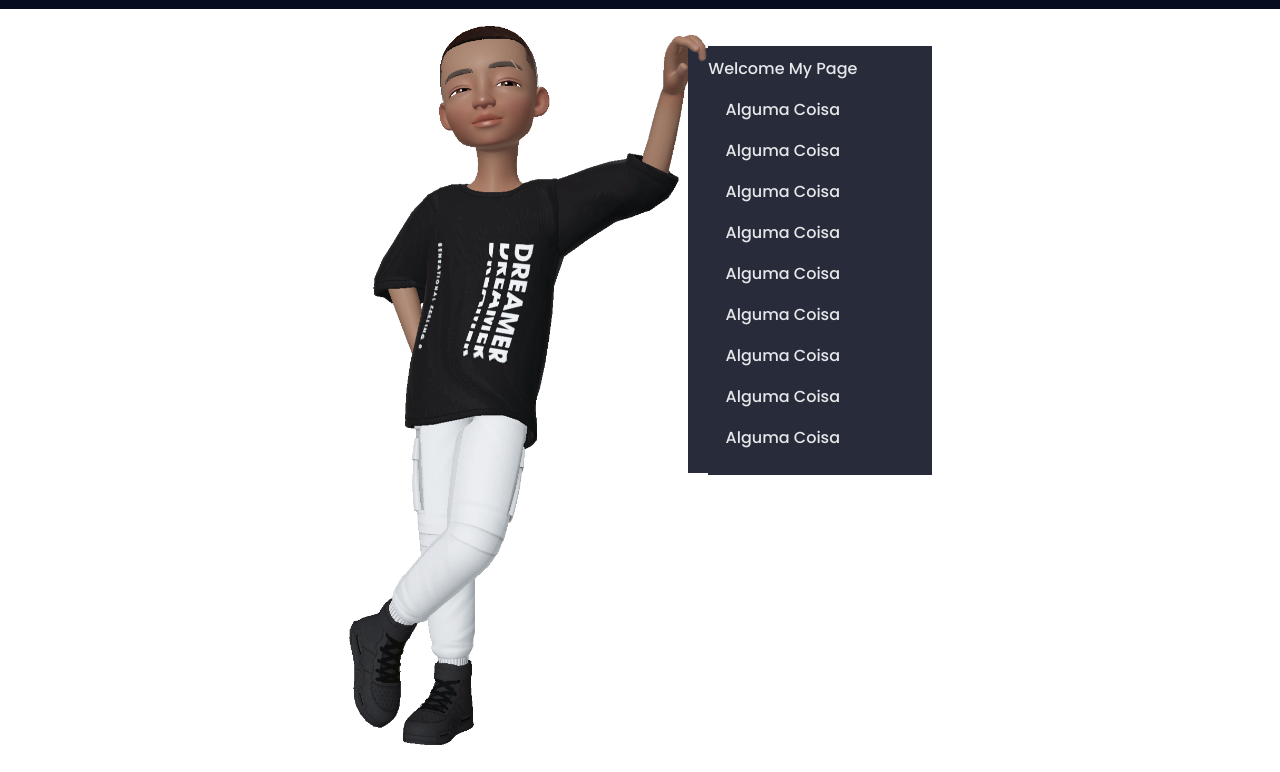
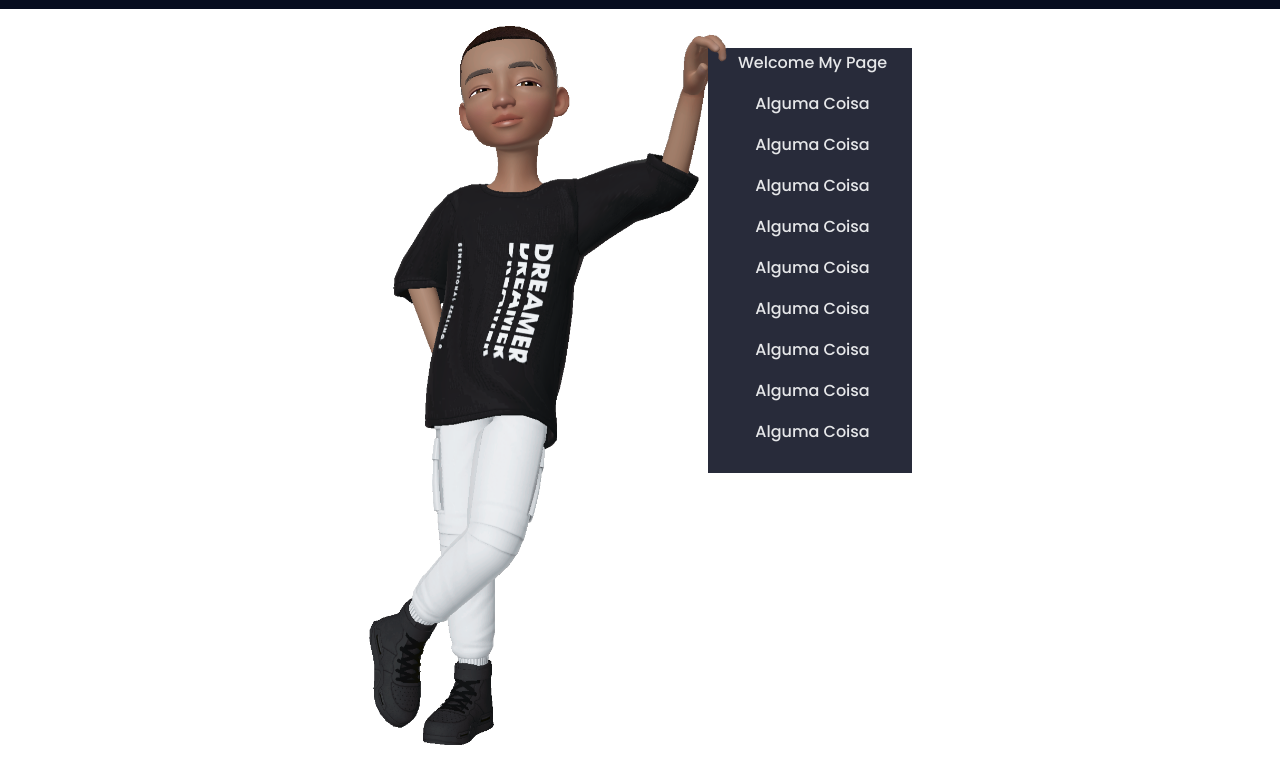
Before and after one commit to YanTelles/portifolio, a plain HTML site: page index.html in a window 1280 px wide. Shown: the part 55-827 px from the top of the page. Drawn offline with nearby package versions, Linux system fonts and the light colour scheme.

Commit message:
Update styles.css
atualização diaria

```diff
--- a/assets/css/styles.css
+++ b/assets/css/styles.css
@@ -217,9 +217,6 @@ img {
     width: 100%;
   }
 
-
-
-
   .nav__content {
     -ms-grid-columns: (max-content)[3];
         grid-template-columns: repeat(3, -webkit-max-content);
@@ -232,12 +229,6 @@ img {
         -ms-flex-pack: justify;
             justify-content: space-between;
   }
-
-
-
-
-
-
 
   .nav__close, .nav__profesion {
     display: none;
@@ -281,6 +272,7 @@ img {
     background-color: var(--first-color);
     color: var(--white-color);
   }
+
 }
 
 @media screen and (min-width: 1024px) {
@@ -311,6 +303,6 @@ img {
   background-color: var(--dark-color-alt);
   text-align: center;
   position: relative;
-  padding: 0.8% 6% 0.8% 0;
+  padding: 2px 25px 13px 10px;
   top: -128px;
 }
```
